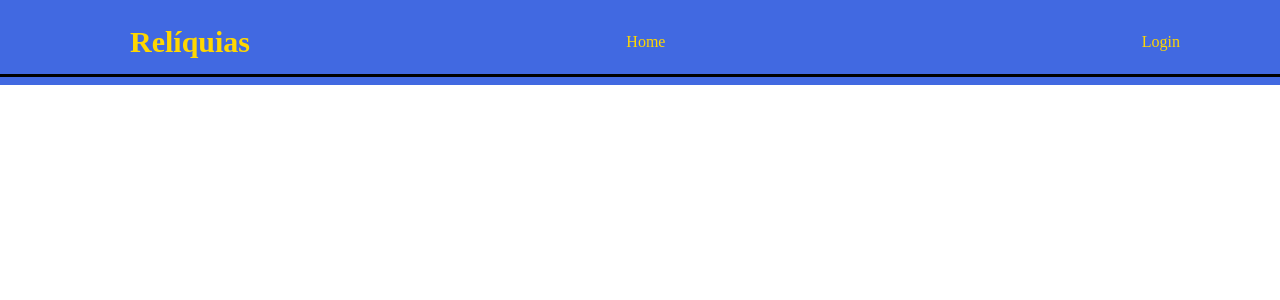
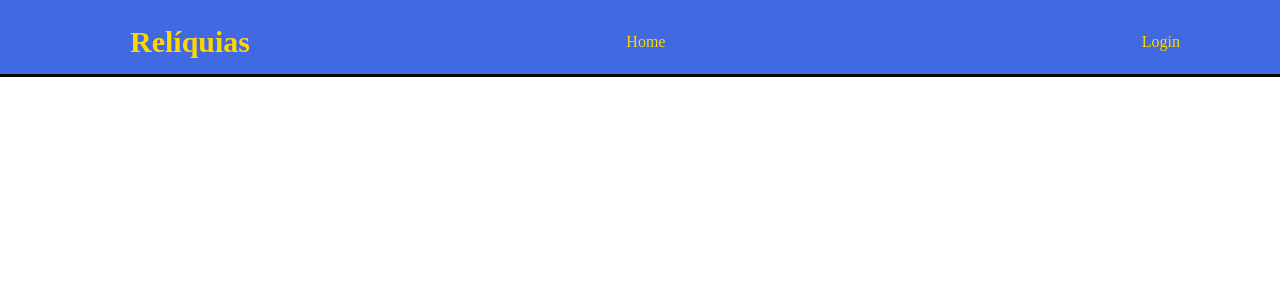
Before and after one commit to rogerxavier29/Desafio_React2, a React (Create React App) app in the folder usuarios/: page / in a window 1280 px wide. Shown: the top 300 px of the page. Built offline with nearby package versions, Linux system fonts and the light colour scheme.

Commit message:
Footer.js
retirado todo o estilo do Footer, tentando encontrar o erro.

```diff
--- a/usuarios/src/Components/Footer/Footer.js
+++ b/usuarios/src/Components/Footer/Footer.js
@@ -1,12 +1,10 @@
 import React from 'react';
-
-import { Estruturaf } from './styles';
 
 const Footer = () => {
   return (
-    <Estruturaf>
+    <footer>
       <p>Relíquias. Alguns direitos Reservados</p>
-    </Estruturaf>
+    </footer>
   );
 };
 
```
